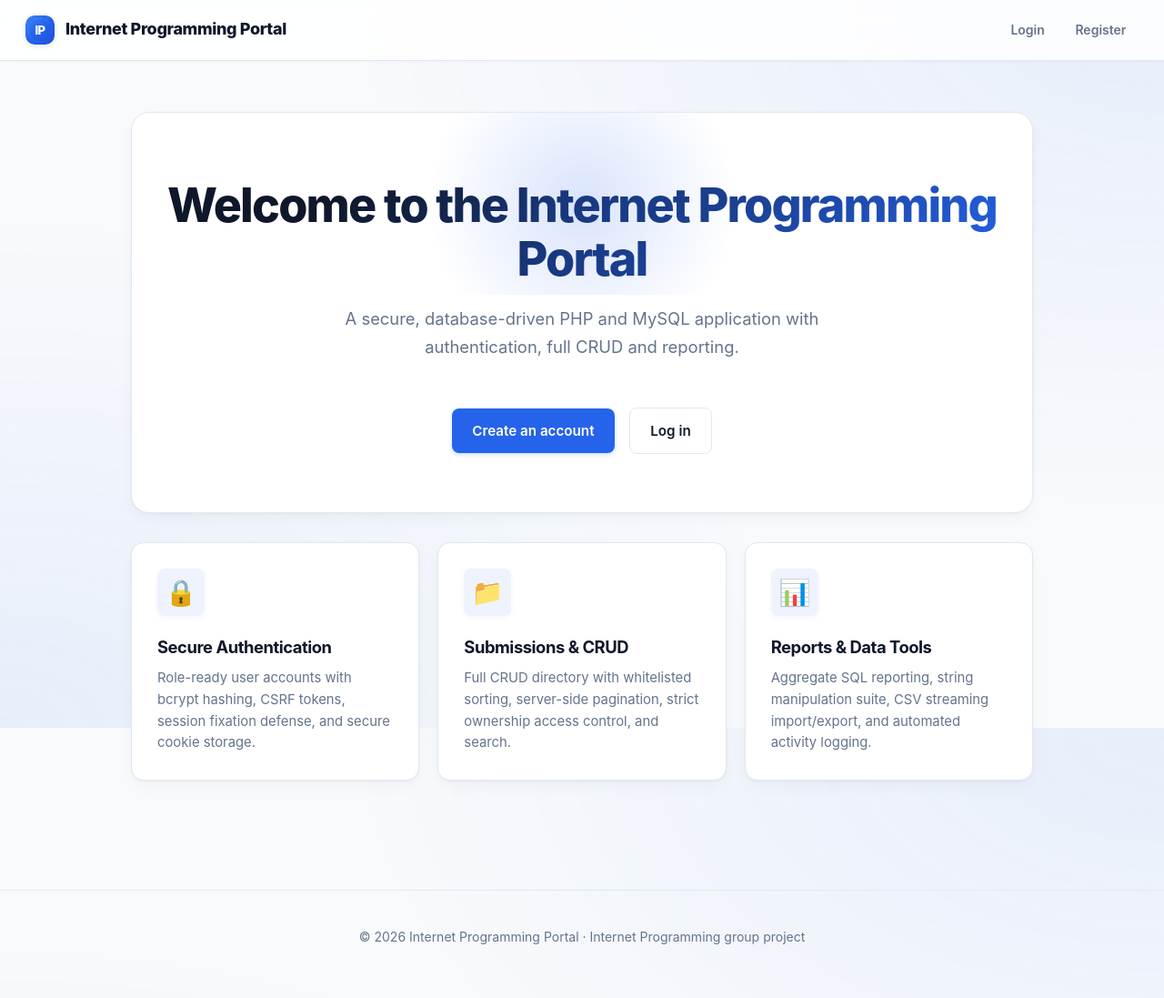
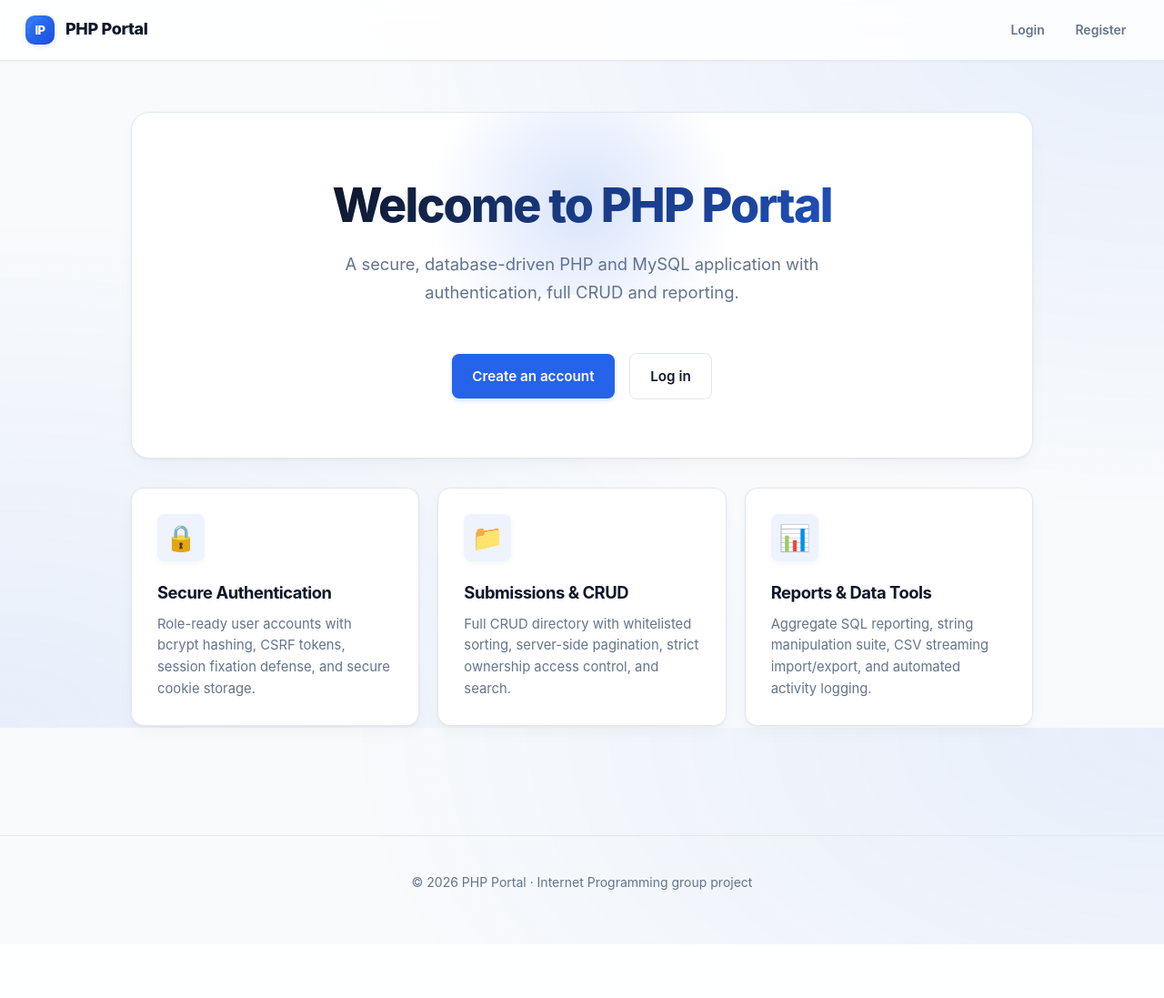
Before and after one commit to Morganmuchira925/phpportal, a PHP site: page /IP2/ in a window 1280 px wide. Shown: the whole page at 91% size. After the commit the page ends 1038 px from the top, so only its background shows below. Run offline with PHP 8.4, Linux system fonts and the light colour scheme.

Commit message:
Changed Project topic

```diff
--- a/config/config.php
+++ b/config/config.php
@@ -4,7 +4,7 @@
  * Application-wide constants and the multidimensional subject array.
  */
 
-define('APP_NAME', 'Internet Programming Portal');
+define('APP_NAME', 'PHP Portal');
 define('PER_PAGE', 5);                          // rows per page in the Submissions Directory
 define('LOG_FILE', __DIR__ . '/../logs/activity.log');
 define('REMEMBER_COOKIE', 'last_username');     // non-sensitive cookie (username only)
--- a/includes/header.php
+++ b/includes/header.php
@@ -31,7 +31,7 @@ $flash   = getFlash();
 <body>
 <header class="site-header">
     <a class="brand" href="<?= e(url('/index.php')) ?>">
-        <img src="<?= e(url('/assets/img/logo.svg')) ?>" alt="Internet Programming Portal logo" width="32" height="32">
+        <img src="<?= e(url('/assets/img/logo.svg')) ?>" alt="PHP Portal logo" width="32" height="32">
         <span><?= e(APP_NAME) ?></span>
     </a>
     <?php include __DIR__ . '/nav.php'; ?>
--- a/index.php
+++ b/index.php
@@ -1,11 +1,11 @@
 <?php
 require_once __DIR__ . '/includes/init.php';
 $pageTitle = 'Welcome';
-$pageDescription = 'Register or log in to the Internet Programming Portal to send messages, manage submissions and view reports.';
+$pageDescription = 'Register/log in to the PHP Portal to send messages, manage submissions and view reports.';
 include __DIR__ . '/includes/header.php';
 ?>
 <section class="hero">
-    <h1>Welcome to the <?= e(APP_NAME) ?></h1>
+    <h1>Welcome to <?= e(APP_NAME) ?></h1>
     <p>A secure, database-driven PHP and MySQL application with authentication, full CRUD and reporting.</p>
     <p>
     <?php if (isLoggedIn()): ?>
--- a/login.php
+++ b/login.php
@@ -59,7 +59,7 @@ if ($_SERVER['REQUEST_METHOD'] === 'POST') {
 }
 
 $pageTitle = 'Login';
-$pageDescription = 'Log in to the Internet Programming Portal.';
+$pageDescription = 'Log in to PHP Portal.';
 include __DIR__ . '/includes/header.php';
 ?>
 <h1>Log in</h1>
--- a/register.php
+++ b/register.php
@@ -57,7 +57,7 @@ if ($_SERVER['REQUEST_METHOD'] === 'POST') {
 }
 
 $pageTitle = 'Register';
-$pageDescription = 'Create an account for the Internet Programming Portal.';
+$pageDescription = 'Create an account for PHP Portal.';
 include __DIR__ . '/includes/header.php';
 ?>
 <h1>Create an account</h1>
```
